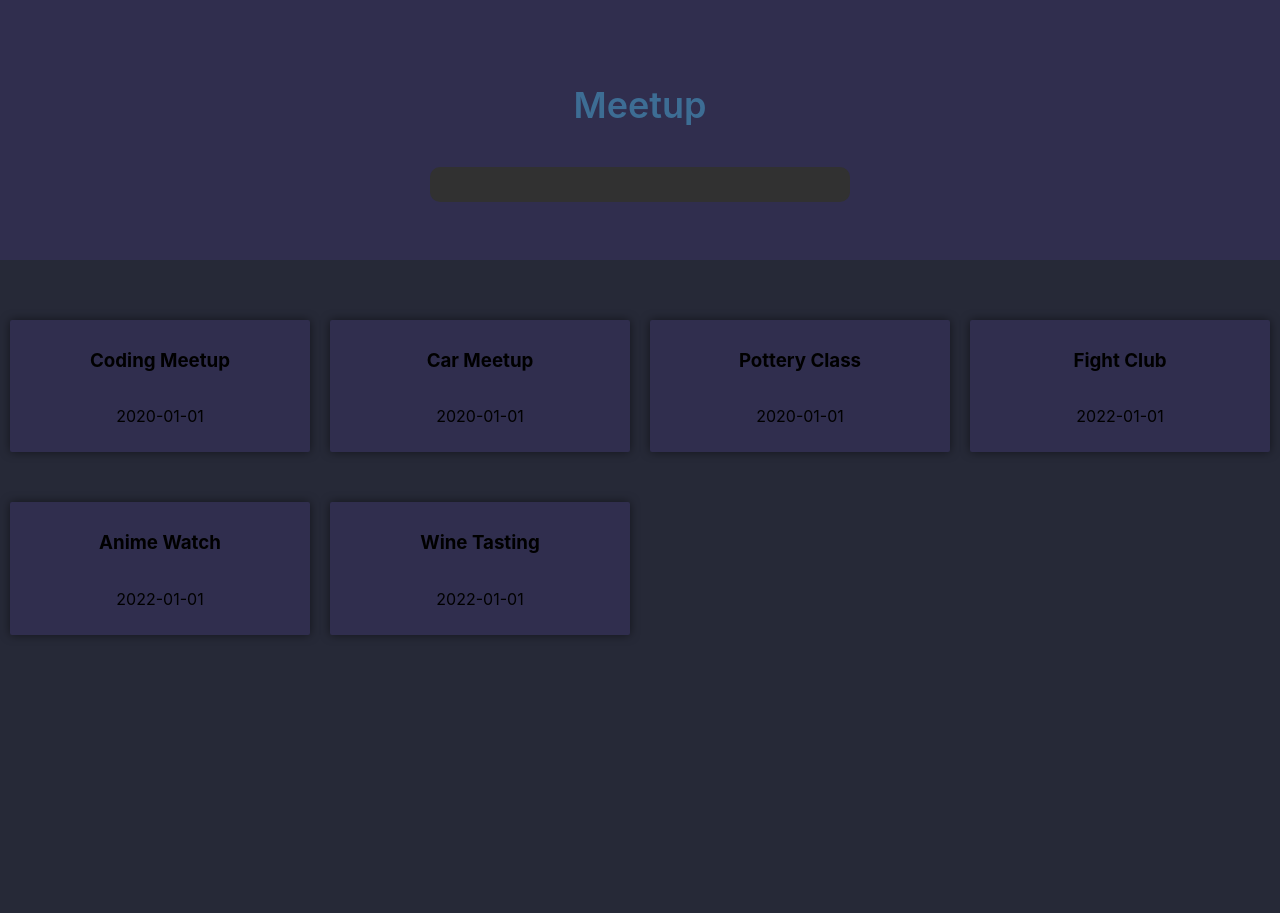
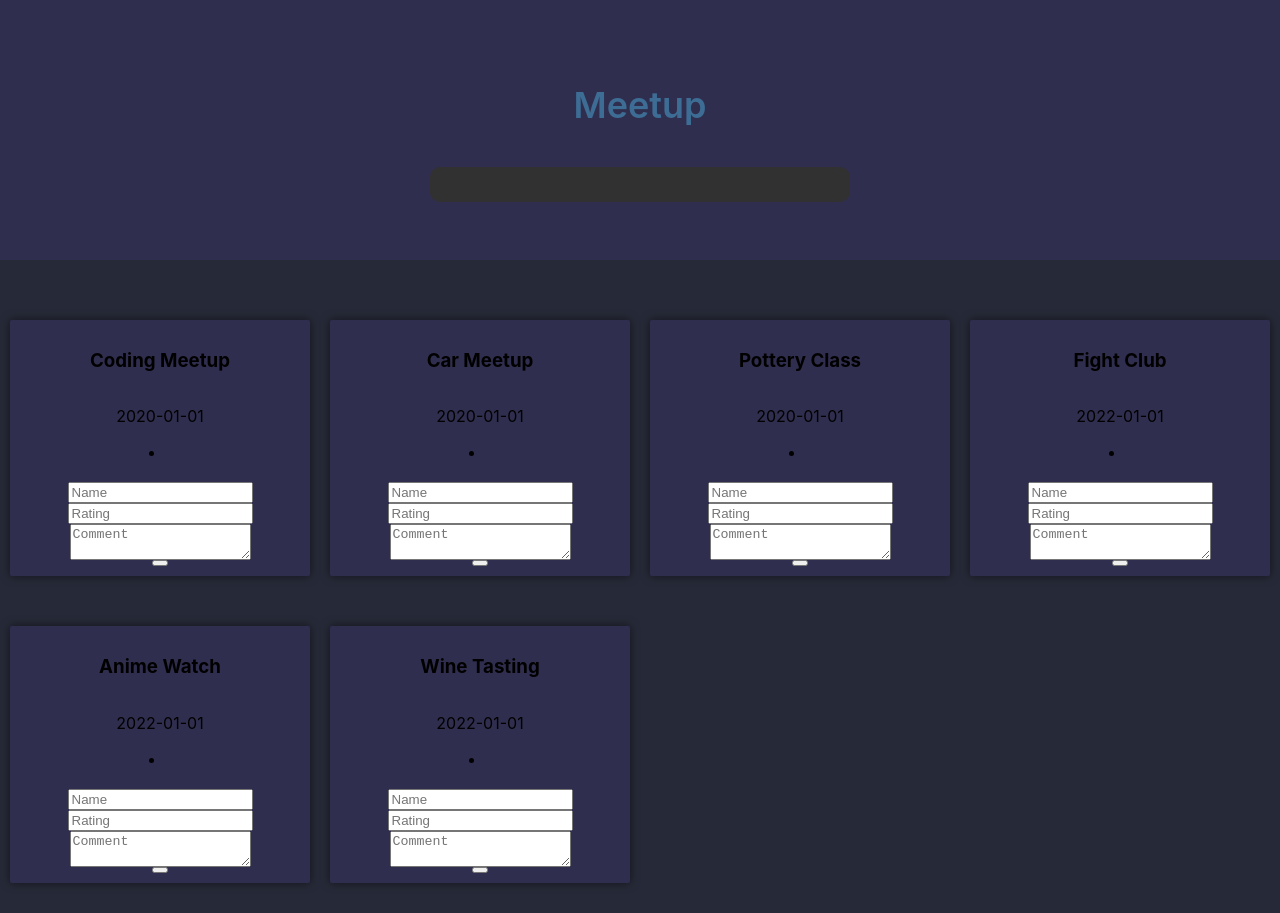
Before and after one commit to abbasmansoori/meetup, a React (Create React App) app: page / in a window 1280 px wide. Before the commit the page ends 800 px from the top, so only its background shows below. Built offline with nearby package versions, Linux system fonts and the light colour scheme.

Commit message:
needs fix on output of elements

```diff
--- a/src/App.tsx
+++ b/src/App.tsx
@@ -6,10 +6,11 @@ import { useState } from "react";
 
 function App() {
   const [searchString, setSearchString] = useState<string>("");
+  const [people, setPeople] = useState<string>("");
   return (
     <div className="App">
       <Header searchText={searchString} setSearchText={setSearchString} />
-      <Grid searchText={searchString} />
+      <Grid searchText={searchString}  />
 
 
     </div>
--- a/src/components/meetupGrid/Card.tsx
+++ b/src/components/meetupGrid/Card.tsx
@@ -1,15 +1,81 @@
-import {Meetup} from "../../models/Meetup";
+import { useEffect, useState } from "react";
+import { Meetup } from "../../models/Meetup";
+import { data } from "./Grid";
 import "./Card.scss";
 interface Props {
   meetup: Meetup;
-
+  data: Meetup[];
 }
 
-const Card = ({meetup}: Props) => {
+const Card = ({ meetup }: Props) => {
+  const [people, setPeople] = useState({
+    name: "",
+    rating: "",
+    note: "",
+  });
+  const handleChange = (
+    e: React.ChangeEvent<HTMLInputElement | HTMLTextAreaElement>
+  ): void => {
+    const { name, value } = e.target;
+    setPeople({
+      ...people,
+      [e.target.name]: e.target.value,
+    });
+  };
+
+  const handleClick = (): void => {
+    // if(!people.name || !people.rating || !people.note){
+    //   alert("Please fill out all fields");
+    //   return;
+
+    // }
+    setPeople({
+      ...people,
+      name: "",
+
+      rating: "",
+
+      note: "",
+    });
+
+    console.log(people);
+  };
+
   return (
     <section className="card">
       <h3>{meetup.title}</h3>
       <p>{meetup.date}</p>
+      <li className="card-list">
+        <div className="card-list__header">
+          <h2>{people.name}</h2>
+          <h2>{people.rating}</h2>
+          <h2>{people.note}</h2>
+        </div>
+      </li>
+      <input
+        type="text"
+        placeholder="Name"
+        className="card-list__input"
+        value={people.name}
+        onChange={handleChange}
+        name="name"
+      />
+      <input
+        type="number"
+        placeholder="Rating"
+        className="card-list__input"
+        value={people.rating}
+        onChange={handleChange}
+        name="rating"
+      />
+      <textarea
+        placeholder="Comment"
+        className="card-list__input"
+        value={people.note}
+        onChange={handleChange}
+        name="note"
+      />
+      <button className="card-list__button" onClick={handleClick} />
     </section>
   );
 };
--- a/src/components/meetupGrid/Grid.tsx
+++ b/src/components/meetupGrid/Grid.tsx
@@ -3,43 +3,66 @@ import { Meetup } from "../../models/Meetup";
 import "./grid.scss";
 import { useEffect, useState } from "react";
 
-const data: Meetup[] = [
+export const data: Meetup[] = [
   {
     id: 1,
     title: "Coding Meetup",
     date: "2020-01-01",
+    name: "",
+    rating: 0,
+    note: ""
   },
   {
     id: 2,
     title: "Car Meetup",
     date: "2020-01-01",
+    name: "",
+    rating: 0,
+    note: ""
   },
   {
     id: 3,
     title: "Pottery Class",
     date: "2020-01-01",
+    name: "",
+    rating: 0,
+    note: ""
   },
 
   {
     id: 4,
     title: "Fight Club",
     date: "2022-01-01",
+    name: "",
+    rating: 0,
+    note: ""
   },
   {
     id: 5,
     title: "Anime Watch",
     date: "2022-01-01",
+    name: "",
+    rating: 0,
+    note: ""
   },
   {
     id: 6,
     title: "Wine Tasting",
     date: "2022-01-01",
+    name: "",
+    rating: 0,
+    note: ""
   },
 ];
 
 interface Props {
-  searchText: string;
+  searchText: string,
+
+
+
 }
+
+
 
 const Grid: React.FC<Props> = ({searchText}) => {
   const [filteredEvents, setFilteredEvents] = useState<Meetup[]>([...data]);
@@ -55,7 +78,10 @@ const Grid: React.FC<Props> = ({searchText}) => {
   return (
     <main className="card-grid">
       {filteredEvents.map((meetup) => (
-        <Card key={meetup.id} meetup={meetup} />
+        <Card key={meetup.id} meetup={meetup}
+        data={data}
+        />
+
       ))}
     </main>
   );
```
Also changed, not shown: src/models/Meetup.ts (+5 -4 lines), 2 other files (tests, documents, lock files or other folders).
